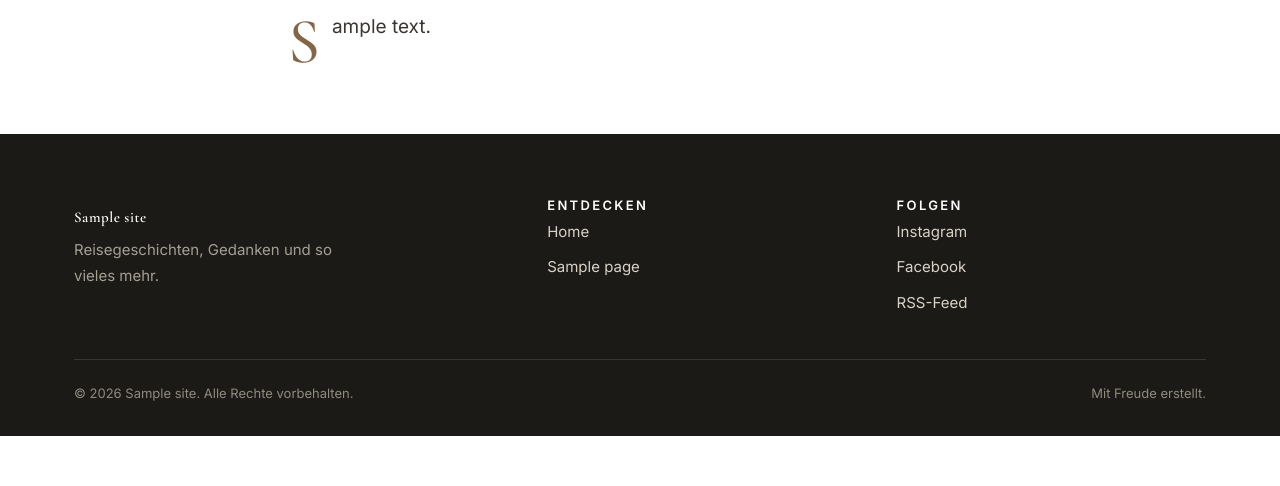
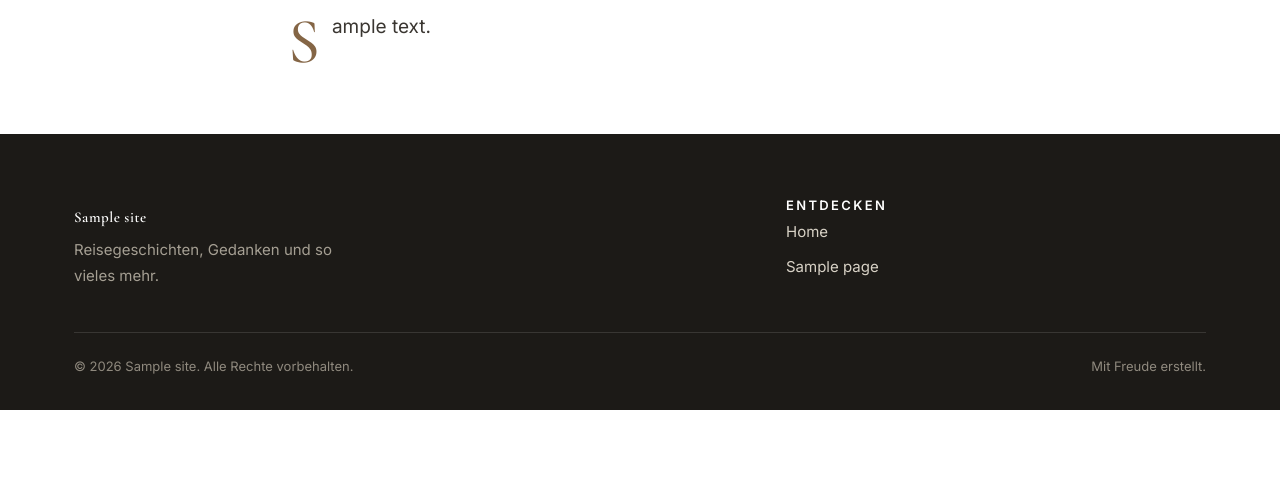
Before and after one commit to pascalsahli/swift-app, a WordPress theme: template claudia-theme/page.php in a window 1280 px wide. Shown: the part 314-800 px from the top of the page. Run offline with PHP 8.4 and a stand-in for WordPress, Linux system fonts and the light colour scheme; the site name, menu and one post (Sample post) are stand-ins, and other content is empty.

Commit message:
Remove social links column (Instagram/Facebook/RSS) from footer
Drop the 'Folgen' footer column and switch the footer to two columns. The
footer widget area still shows if one is configured. Bump to 1.1.2.

```diff
--- a/claudia-theme/assets/css/main.css
+++ b/claudia-theme/assets/css/main.css
@@ -237,7 +237,7 @@ h1, h2, h3, h4 {
 .site-footer { background: var(--ink); color: #d8d2c6; padding: 64px 0 32px; margin-top: 40px; }
 .site-footer a { color: #d8d2c6; }
 .site-footer a:hover { color: #fff; }
-.footer__grid { display: grid; grid-template-columns: 1.4fr 1fr 1fr; gap: 40px; }
+.footer__grid { display: grid; grid-template-columns: 1.6fr 1fr; gap: 40px; }
 .footer__brand .site-brand__title { color: #fff; }
 .footer__brand p { color: #a59f93; max-width: 32ch; margin: 12px 0 0; font-size: 15px; }
 .footer h4 { color: #fff; font-family: var(--sans); font-size: 13px; letter-spacing: .18em; text-transform: uppercase; }
--- a/claudia-theme/footer.php
+++ b/claudia-theme/footer.php
@@ -42,18 +42,11 @@
 				?>
 			</div>
 
-			<div class="footer">
-				<?php if ( is_active_sidebar( 'footer-1' ) ) : ?>
+			<?php if ( is_active_sidebar( 'footer-1' ) ) : ?>
+				<div class="footer">
 					<?php dynamic_sidebar( 'footer-1' ); ?>
-				<?php else : ?>
-					<h4><?php esc_html_e( 'Folgen', 'claudia-editorial' ); ?></h4>
-					<ul>
-						<li><a href="https://www.instagram.com/sahliclaudia/" rel="noopener" target="_blank">Instagram</a></li>
-						<li><a href="https://www.facebook.com/claudia.sahli/" rel="noopener" target="_blank">Facebook</a></li>
-						<li><a href="<?php echo esc_url( get_feed_link() ); ?>">RSS-Feed</a></li>
-					</ul>
-				<?php endif; ?>
-			</div>
+				</div>
+			<?php endif; ?>
 		</div>
 
 		<div class="footer__bottom">
--- a/claudia-theme/style.css
+++ b/claudia-theme/style.css
@@ -3,7 +3,7 @@ Theme Name: Claudia Editorial
 Theme URI: https://claudia.sahli.com
 Author: Claudia Sahli
 Description: Ein elegantes, modernes Magazin-Theme für Reise- und Lifestyle-Blogs. Neutrale, edle Farbpalette mit dezentem Goldakzent, grosse Typografie und ein responsives Layout. Speziell für Claudia's Blog entwickelt.
-Version: 1.1.1
+Version: 1.1.2
 Requires at least: 6.0
 Tested up to: 6.5
 Requires PHP: 7.4
```
Also changed, not shown: preview/about.html (+0 -8 lines), preview/index.html (+0 -8 lines), preview/post.html (+0 -8 lines), 1 other file.
